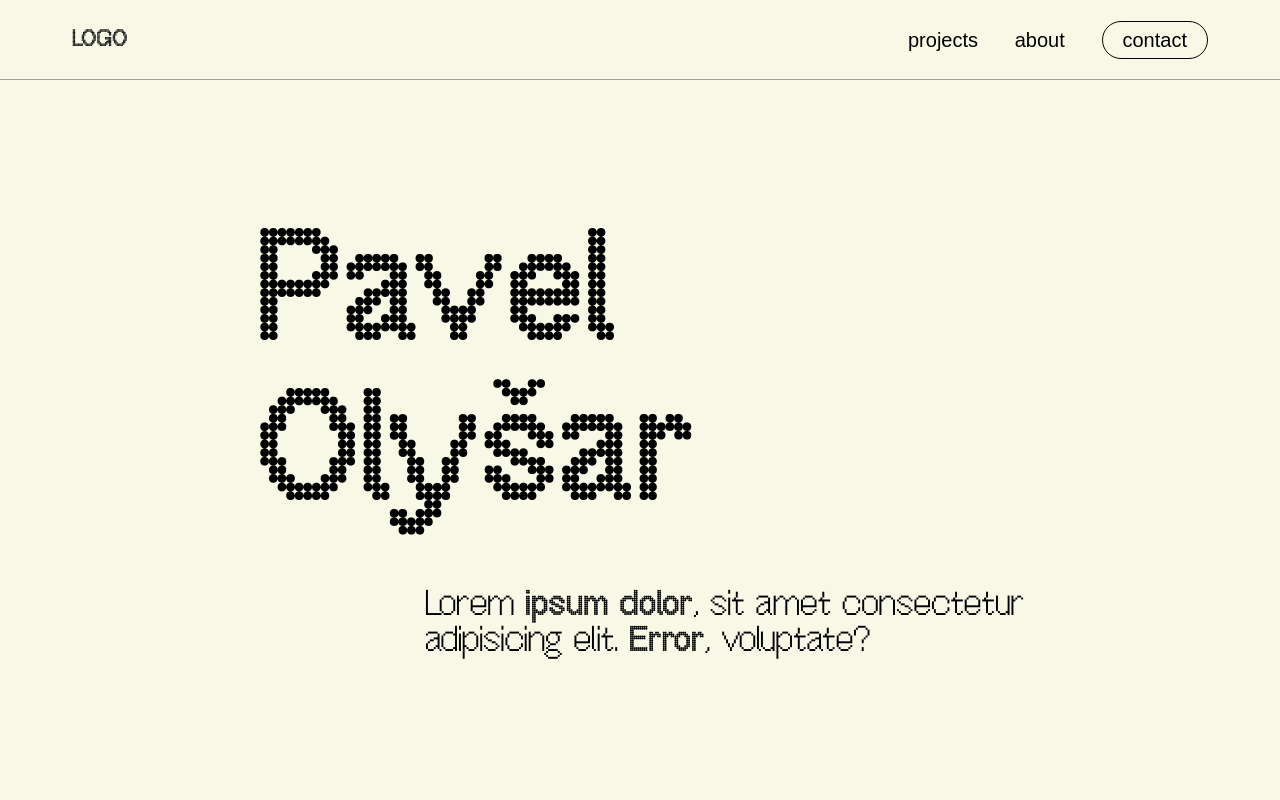
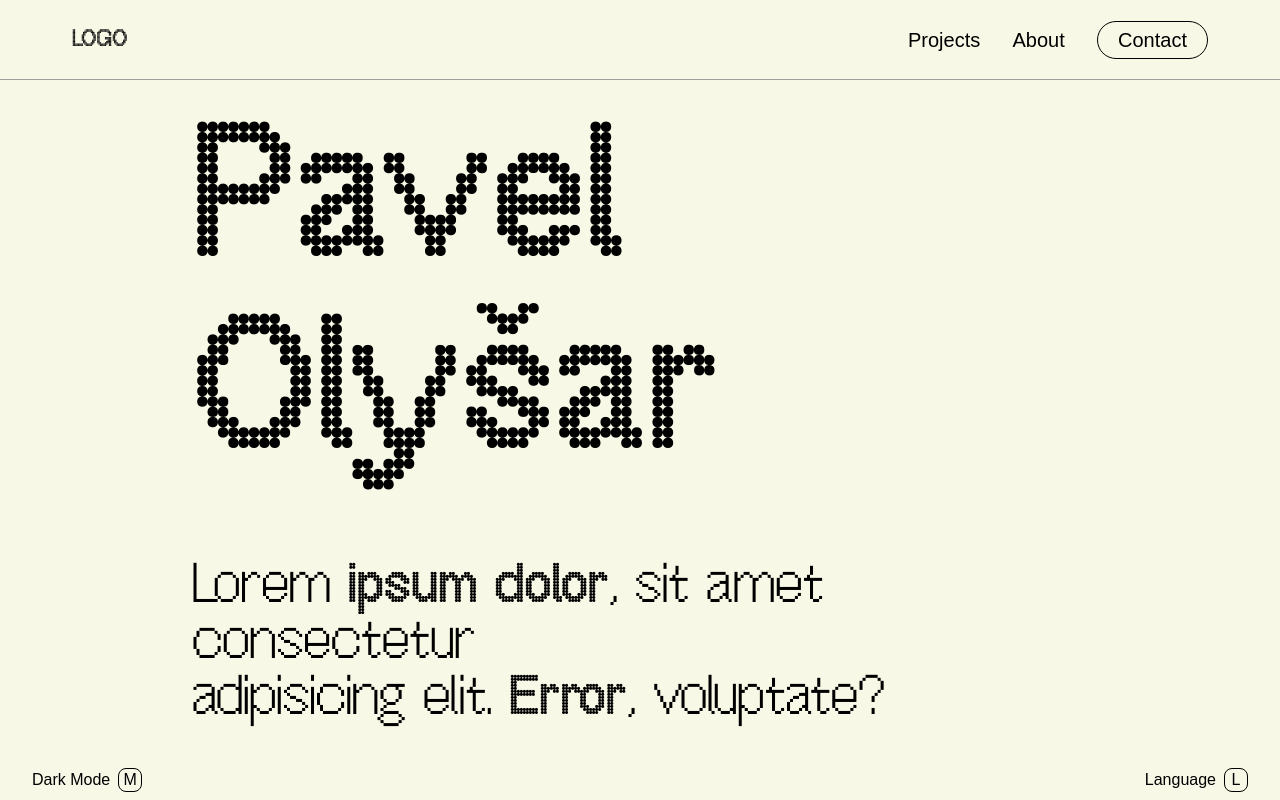
Before and after one commit to PavelOlysar/WebsitePortfolio, a Vue app: page / in a window 1280 px wide. Built offline with nearby package versions, Linux system fonts and the light colour scheme.

Commit message:
mode toggle, variables

```diff
--- a/src/App.vue
+++ b/src/App.vue
@@ -3,19 +3,25 @@
     <header>
       <NavBar />
       <HeroSection />
+      <ModeToggle />
     </header>
+    <main>
+
+    </main>
   </div>
 </template>
 
 <script>
 import HeroSection from './components/HeroSection.vue';
+import ModeToggle from './components/ModeToggle.vue';
 import NavBar from './components/NavBar.vue';
 
 export default {
   name: 'App',
   components: {
     NavBar,
-    HeroSection
+    HeroSection,
+    ModeToggle
   }
 };
 </script>
--- a/src/assets/scss/variables.scss
+++ b/src/assets/scss/variables.scss
@@ -8,10 +8,15 @@
   src: url('/src/assets/fonts/OffBit-DotBold.ttf');
 }
 
+$font-text: Arial, sans-serif;
+$font-regular: 'OffBit-Regular', sans-serif;
+$font-bold: 'OffBit-DotBold', sans-serif;
+
 $main-white: #f8f8e7;
 $main-black: black;
 $main-grey: #9f9f9f;
 
-$font-text: Arial, sans-serif;
-$font-regular: 'OffBit-Regular', sans-serif;
-$font-bold: 'OffBit-DotBold', sans-serif;
+$main-blue: #004e89;
+$secondary-blue: #1a659e;
+$main-orange: #ff6b35;
+$secondary-orange: #f7c59f;
--- a/src/components/HeroSection.vue
+++ b/src/components/HeroSection.vue
@@ -18,27 +18,29 @@ export default {
 <style scoped lang="scss">
 section {
     width: 100%;
-    height: 90%;
+    height: 85%;
 
     display: flex;
     justify-content: center;
     align-items: center;
 
     div {
-        width: 60%;
+        width: 70%;
 
         display: flex;
         justify-content: center;
         flex-direction: column;
 
-        gap: 3rem;
+        gap: 4rem;
 
         h1 {
-            font-size: 10rem;
+            font-size: 12rem;
+
+            cursor: default;
         }
 
         p {
-            font-size: 2.25rem;
+            font-size: 3.5rem;
             font-family: $font-regular;
 
             margin-left: auto;
@@ -46,6 +48,8 @@ section {
 
         span {
             font-family: $font-bold;
+
+            cursor: crosshair;
         }
     }
 }
--- a/src/components/ModeToggle.vue
+++ b/src/components/ModeToggle.vue
@@ -1,8 +1,14 @@
 <template>
-    <div>
-        dark mode
-        <button>m</button>
-    </div>
+    <section>
+        <div class="toggle">
+            <div>Dark Mode</div>
+            <div>M</div>
+        </div>
+        <div class="language">
+            <div>Language</div>
+            <div>L</div>
+        </div>
+    </section>
 </template>
 
 <script>
@@ -11,4 +17,38 @@ export default {
 };
 </script>
 
-<style scoped lang="scss"></style>
+<style scoped lang="scss">
+section {
+    height: 5%;
+    width: 100%;
+
+    display: flex;
+    justify-content: space-between;
+    align-items: center;
+
+    padding: 0 2rem;
+
+    .toggle,
+    .language {
+        display: flex;
+        align-items: center;
+        gap: 0.5rem;
+
+        cursor: pointer;
+
+        div {
+            &:last-child {
+                width: 1.5rem;
+                height: 1.5rem;
+
+                display: flex;
+                justify-content: center;
+                align-items: center;
+
+                border: 1px solid $main-black;
+                border-radius: 0.5rem;
+            }
+        }
+    }
+}
+</style>
--- a/src/components/NavBar.vue
+++ b/src/components/NavBar.vue
@@ -6,13 +6,13 @@
         <section class="links">
             <ul>
                 <li>
-                    <a href="">projects</a>
+                    <a href="">Projects</a>
                 </li>
                 <li>
-                    <a href="">about</a>
+                    <a href="">About</a>
                 </li>
                 <li class="contactLink">
-                    <a href="">contact</a>
+                    <a href="">Contact</a>
                 </li>
             </ul>
         </section>
```
